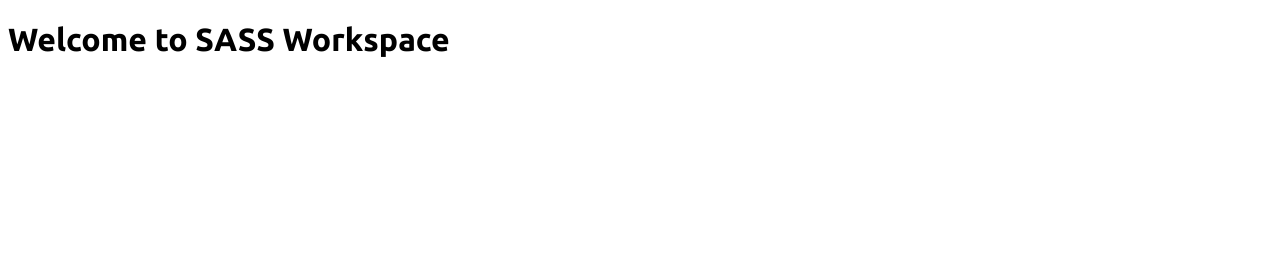
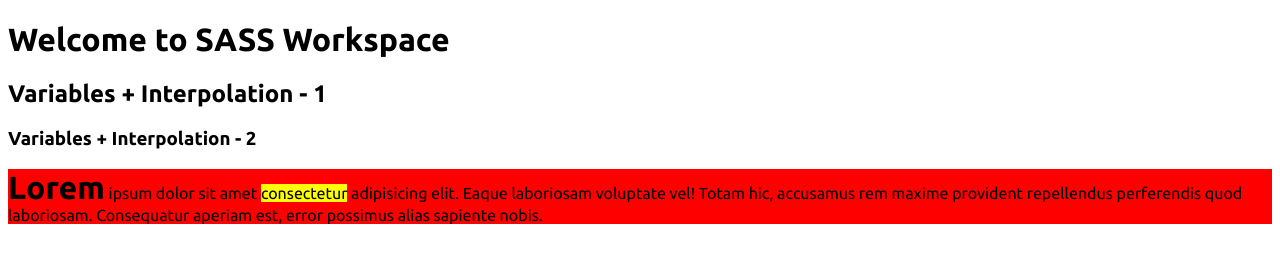
Before and after one commit to Direct-Entry-Program-8/sass-workspace, a website built with Parcel: page src/index.html in a window 1280 px wide. Built offline with nearby package versions, Linux system fonts and the light colour scheme.

Commit message:
Add variables, nested rules, and parent referencing

```diff
--- a/src/index.html
+++ b/src/index.html
@@ -9,5 +9,10 @@
 </head>
 <body>
     <h1>Welcome to SASS Workspace</h1>
+    <h2 class="var-interpolation">Variables + Interpolation - 1</h2>
+    <h3>Variables + Interpolation - 2</h3>
+    <p id="paragraph-1">
+        <b>Lorem</b> ipsum dolor sit amet <span>consectetur</span> adipisicing elit. Eaque laboriosam voluptate vel! Totam hic, accusamus rem maxime provident repellendus perferendis quod laboriosam. Consequatur aperiam est, error possimus alias sapiente nobis.
+    </p>
 </body>
 </html>
--- a/src/scss/styles.scss
+++ b/src/scss/styles.scss
@@ -3,3 +3,39 @@
 *{
     font-family: 'Ubuntu', sans-serif;
 }
+
+/* 1. Variables and Interpolation */
+/* ============================== */
+
+/* Create a variable with a color as it's value and apply it to the h1 */
+
+/* Create a variable with the string value of 'interpolation' and use
+ * it to select the elements that has the class "var-interpolation",
+ * then apply a text color
+*/
+
+/* Create a variable with a CSS property name then select the h3 and
+ * interpolate the property with a value
+ */
+
+/* 2. Nesting */
+/* ===========*/
+
+#paragraph-1{
+    background-color: red;
+}
+#paragraph-1 b{
+    font-size: 2rem;
+}
+#paragraph-1 span{
+    background-color: yellow;
+}
+#paragraph-1:hover{
+    color: white;
+}
+#paragraph-1:hover span{
+    color: green;
+    font-weight: bold;
+}
+
+/* Revamp above CSS using SASS nesting and parent referencing */
```
